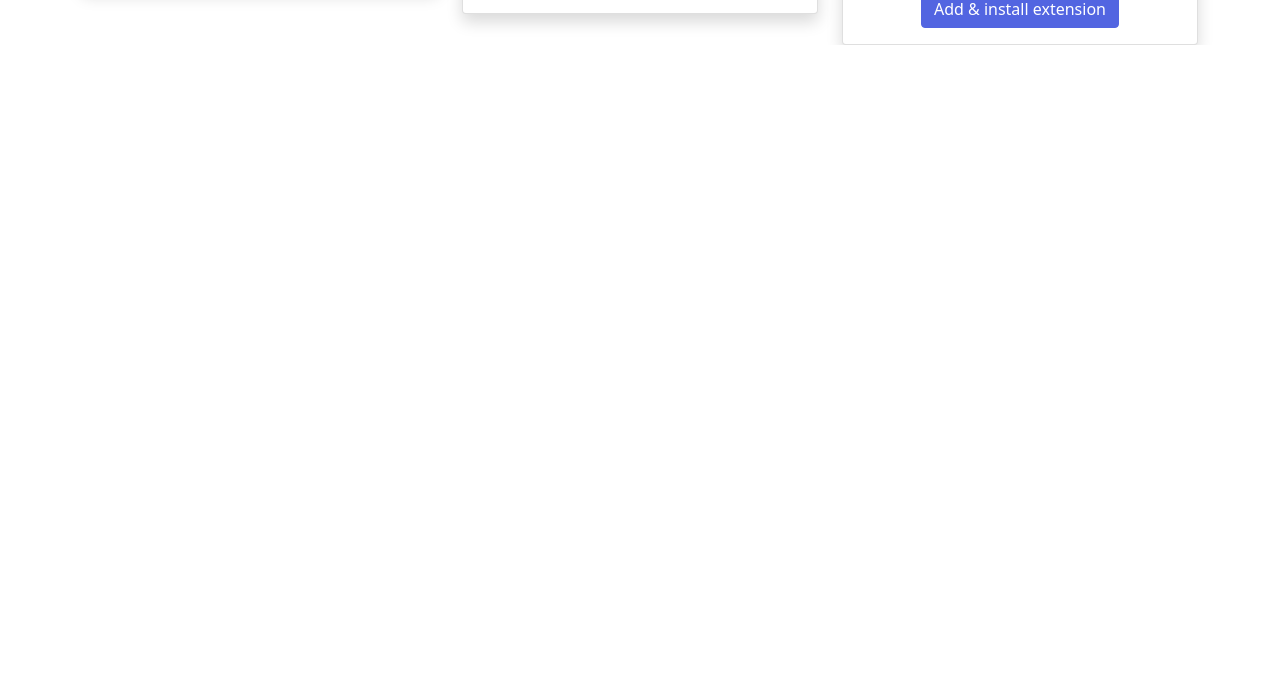
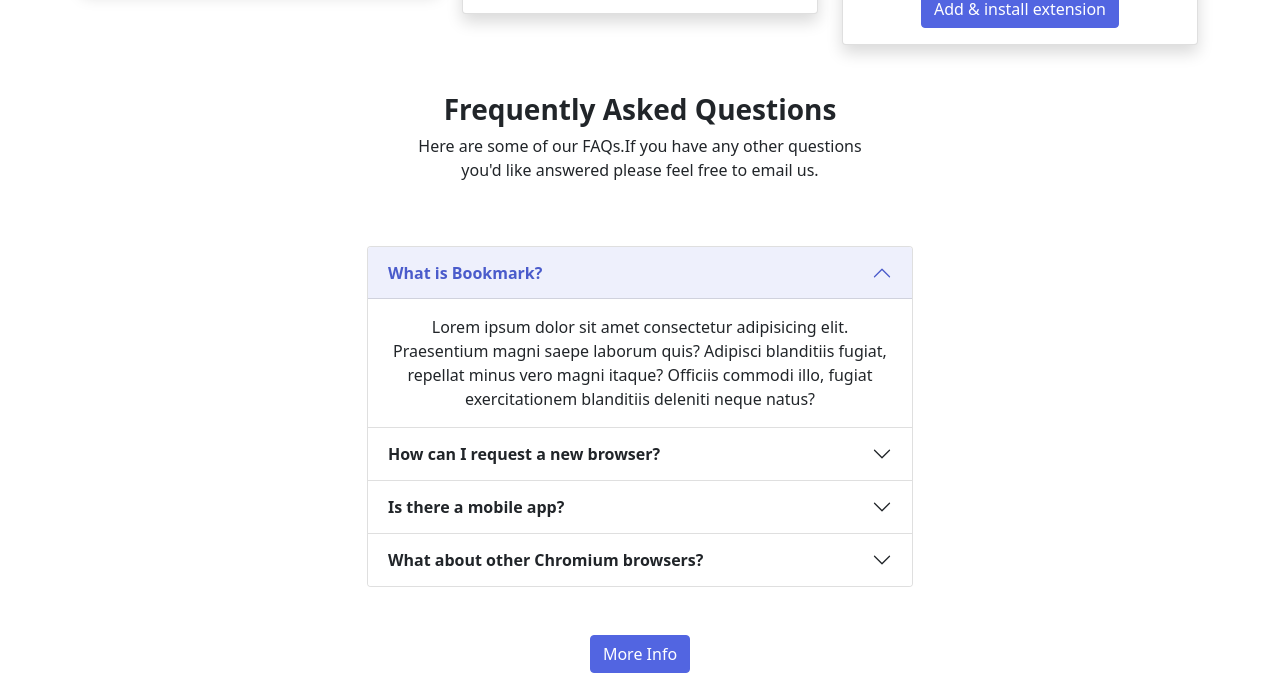
Before and after one commit to EvaGonz84/IT-Academy-React-Ejercicios-del-Nivel-1-Sprint-2, a website: page index.html in a window 1280 px wide. Shown: the part 1884-2557 px from the top of the page. Before the commit the page ends 1929 px from the top, so only its background shows below. Drawn offline with nearby package versions, Linux system fonts and the light colour scheme.

Commit message:
Ejercicio-4

```diff
--- a/index.html
+++ b/index.html
@@ -94,7 +94,7 @@
         </div>
       </div>
     </section>
-    <div class="continer mt-5 ms-5 ps-5 me-5 pe-5">
+    <nav class="continer mt-5 ms-5 ps-5 me-5 pe-5">
       <a id="nav-tabs"></a>
       <ul class="nav nav-tabs justify-content-center">
         <li class="nav-item">
@@ -109,7 +109,7 @@
           <a class="nav-link" href="#nav-tabs">Easy Shearing</a>
         </li>
       </ul>
-    </div>
+    </nav>
 
     <div class="container mt-5 pt-5">
       <div class="row">
@@ -194,6 +194,72 @@
           </div>
         </div>
       </div>
+
+        <div class="row justify-content-center mt-5">
+          <div class="col-md-8 col-lg-5">
+            <h3 class="fw-bold">Frequently Asked Questions</h3>
+            <p>Here are some of our FAQs.If you have any other questions you'd like answered please feel free to email us.
+
+            </p>
+          </div>
+        </div>
+        <div class="row justify-content-center">
+
+        <div class="accordion mt-5 w-50 id="accordionExample">
+          <div class="accordion-item">
+            <h2 class="accordion-header" id="headingOne">
+              <button class="accordion-button fw-bold" type="button" data-bs-toggle="collapse" data-bs-target="#collapseOne" aria-expanded="true" aria-controls="collapseOne">
+                What is Bookmark?
+              </button>
+            </h2>
+            <div id="collapseOne" class="accordion-collapse collapse show" aria-labelledby="headingOne" data-bs-parent="#accordionExample">
+              <div class="accordion-body">
+                Lorem ipsum dolor sit amet consectetur adipisicing elit. Praesentium magni saepe laborum quis? Adipisci blanditiis fugiat, repellat minus vero magni itaque? Officiis commodi illo, fugiat exercitationem blanditiis deleniti neque natus?
+              </div>
+            </div>
+          </div>
+          <div class="accordion-item">
+            <h2 class="accordion-header" id="headingTwo">
+              <button class="accordion-button collapsed fw-bold" type="button" data-bs-toggle="collapse" data-bs-target="#collapseTwo" aria-expanded="false" aria-controls="collapseTwo">
+                How can I request a new browser?
+              </button>
+            </h2>
+            <div id="collapseTwo" class="accordion-collapse collapse" aria-labelledby="headingTwo" data-bs-parent="#accordionExample">
+              <div class="accordion-body">
+                Lorem ipsum dolor sit amet consectetur adipisicing elit. Ipsa tenetur veniam a provident repellendus mollitia veritatis? Eligendi, dicta! Numquam dolor hic velit quis corrupti, earum impedit fugit magnam optio harum.
+              </div>
+            </div>
+          </div>
+
+          <div class="accordion-item ">
+            <h2 class="accordion-header" id="headingThree">
+              <button class="accordion-button collapsed fw-bold" type="button" data-bs-toggle="collapse" data-bs-target="#collapseThree" aria-expanded="false" aria-controls="collapseThree">
+               Is there a mobile app?
+              </button>
+            </h2>
+            <div id="collapseThree" class="accordion-collapse collapse" aria-labelledby="headingThree" data-bs-parent="#accordionExample">
+              <div class="accordion-body">
+               Lorem ipsum dolor sit amet consectetur adipisicing elit. Dolore provident fuga esse dolorem quibusdam ipsum. Dolore inventore hic dicta maxime. Officiis, ab nulla magni quod asperiores dicta modi omnis ad.
+              </div>
+            </div>
+          </div>
+          <div class="accordion-item">
+            <h2 class="accordion-header" id="headingFour">
+              <button class="accordion-button collapsed fw-bold" type="button" data-bs-toggle="collapse" data-bs-target="#collapseFour" aria-expanded="false" aria-controls="collapseFour">
+                What about other Chromium browsers?
+              </button>
+            </h2>
+            <div id="collapseFour" class="accordion-collapse collapse" aria-labelledby="headingFour" data-bs-parent="#accordionExample">
+              <div class="accordion-body">
+               Lorem ipsum dolor sit amet consectetur adipisicing elit. Distinctio odit nemo error ipsam voluptatem magni maiores unde molestiae doloribus sunt repellat, nobis nam perspiciatis hic amet assumenda, reprehenderit commodi facilis?
+              </div>
+            </div>
+
+          </div>
+          <button class="btn btn-primary mt-5">More Info</button>
+        </div>
+      </div>
+
     </div>
 
     <script
```
